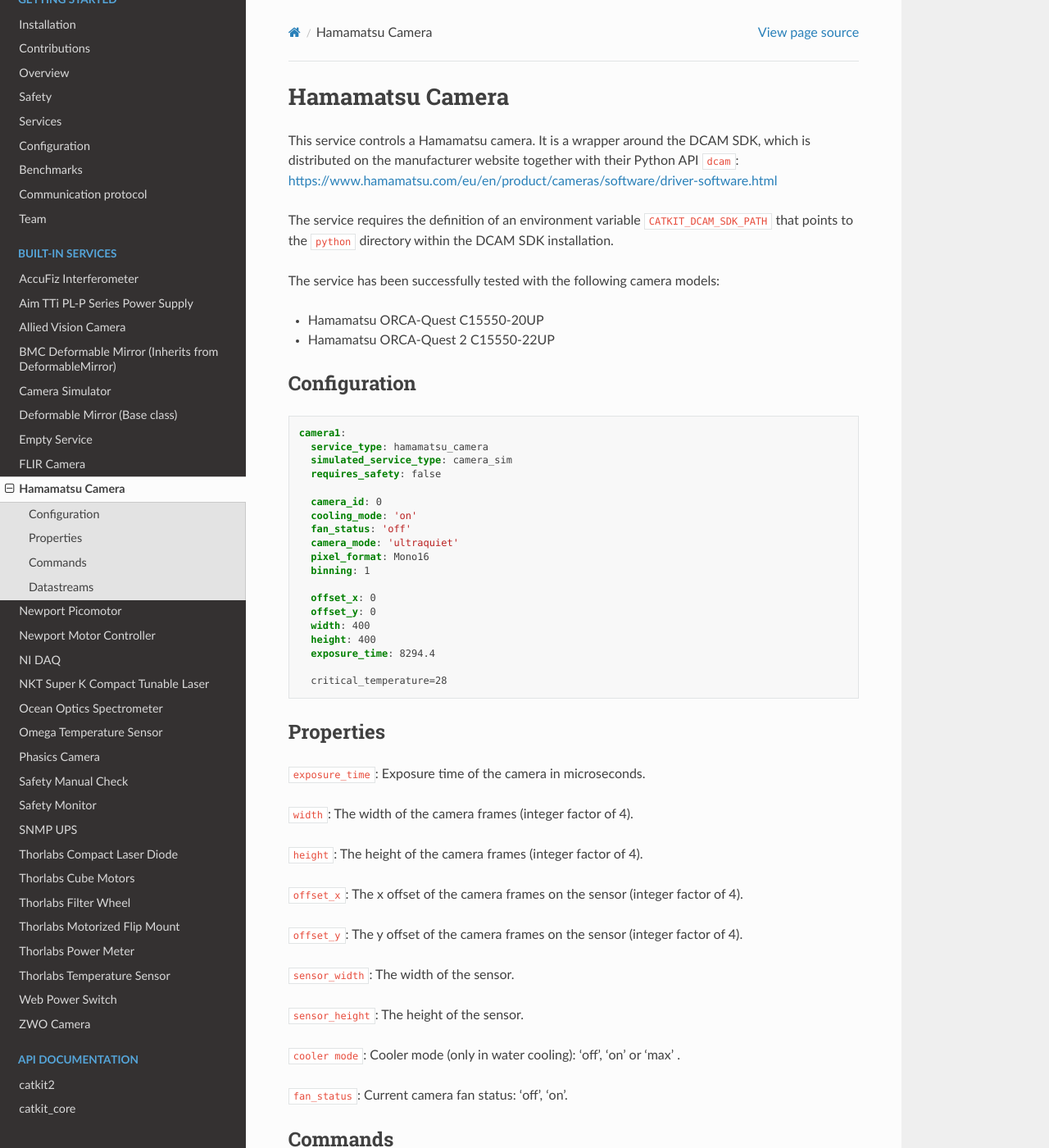
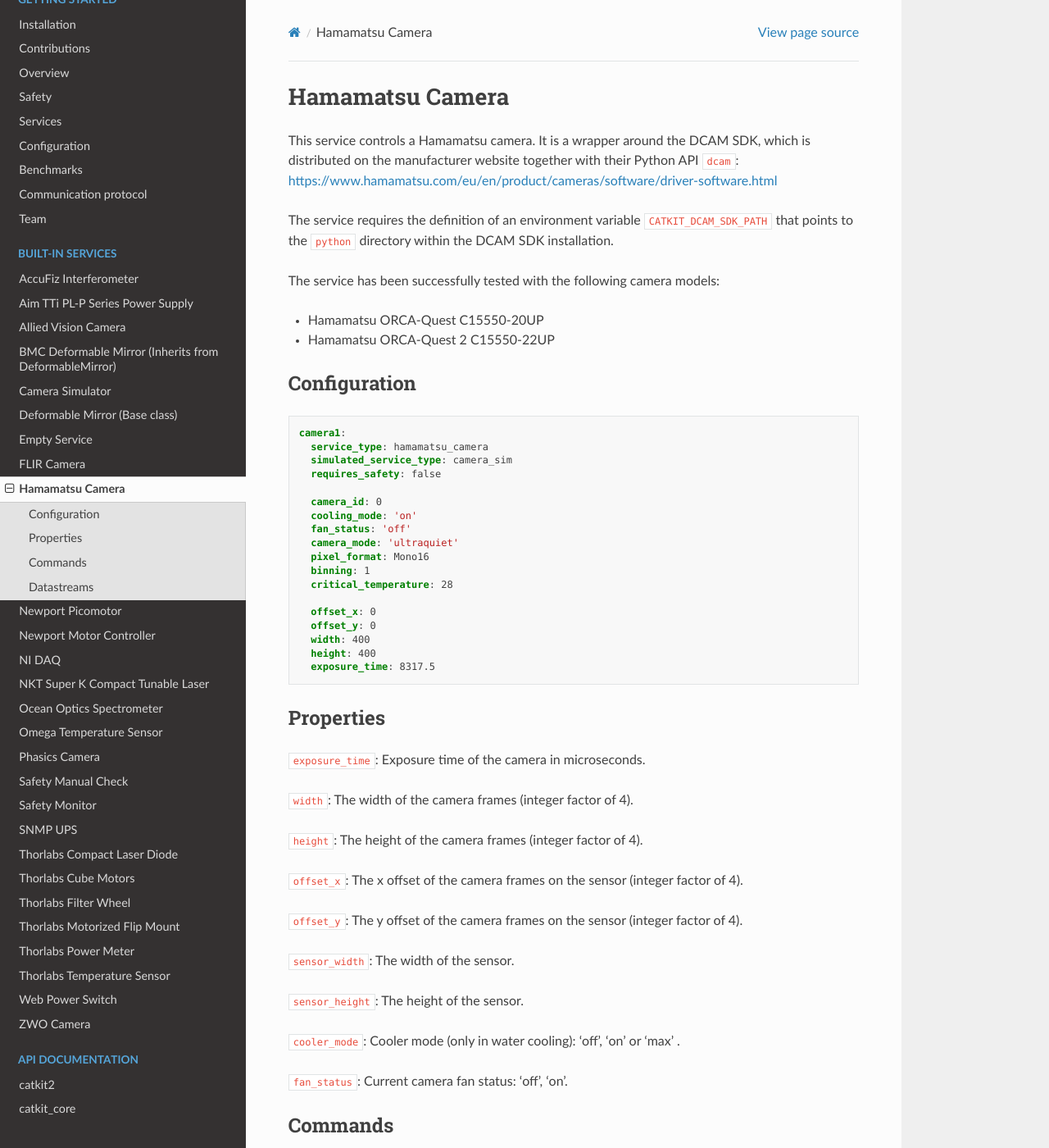
Before and after one commit to spacetelescope/catkit2, a Sphinx documentation site: the page built from docs/services/hamamatsu_camera.rst, in a window 1280 px wide and 1400 px high. Shown: the whole window at 82% size. Built offline with Sphinx 7.4.7 and the Read the Docs theme 3.1.0, drawn with Linux system fonts in a browser that asks for light colours.

Commit message:
modif rst: cooler_mode and change exposure_time to actual value

```diff
--- a/docs/services/hamamatsu_camera.rst
+++ b/docs/services/hamamatsu_camera.rst
@@ -29,14 +29,13 @@
       camera_mode: 'ultraquiet'
       pixel_format: Mono16
       binning: 1
+      critical_temperature: 28
 
       offset_x: 0
       offset_y: 0
       width: 400
       height: 400
-      exposure_time: 8294.4
-
-      critical_temperature=28
+      exposure_time: 8317.5
 
 Properties
 ----------
@@ -54,7 +53,7 @@
 
 ``sensor_height``: The height of the sensor.
 
-``cooler mode``: Cooler mode (only in water cooling): 'off', 'on' or 'max' .
+``cooler_mode``: Cooler mode (only in water cooling): 'off', 'on' or 'max' .
 
 ``fan_status``: Current camera fan status: 'off', 'on'.
 
```
